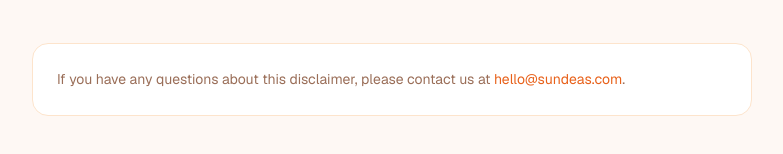
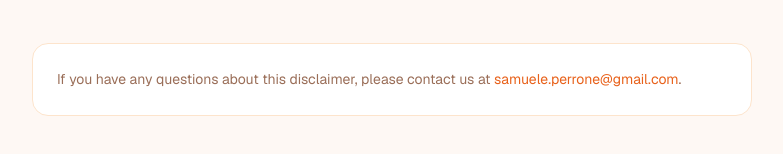
Before and after one commit to samuele-perrone/sundeas-ai, a Next.js app: page /disclaimer in a window 1280 px wide. Shown: the part 1396-1550 px from the top of the page, without its empty margins (248-1031 px from the left). Built offline with nearby package versions, Linux system fonts and the light colour scheme; no server answers.

Commit message:
Fix disclaimer contact email to use Gmail

```diff
--- a/app/disclaimer/page.tsx
+++ b/app/disclaimer/page.tsx
@@ -73,8 +73,8 @@ export default function DisclaimerPage() {
 
         <div className="mt-12 rounded-2xl border border-[var(--border)] bg-[var(--surface)] p-6 text-sm leading-relaxed text-[var(--muted)]">
           If you have any questions about this disclaimer, please contact us at{" "}
-          <a href="mailto:hello@sundeas.com" className="text-[var(--accent)] hover:underline">
-            hello@sundeas.com
+          <a href="mailto:samuele.perrone@gmail.com" className="text-[var(--accent)] hover:underline">
+            samuele.perrone@gmail.com
           </a>.
         </div>
       </main>
```
